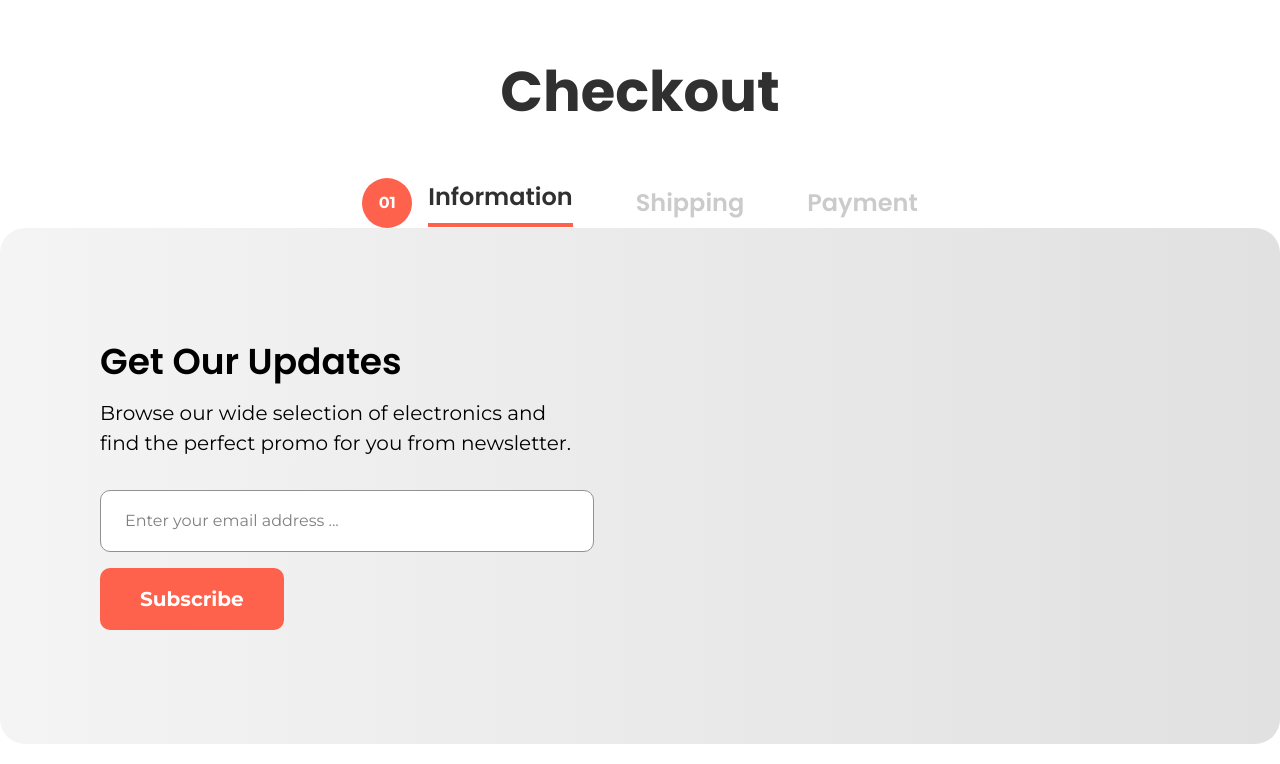
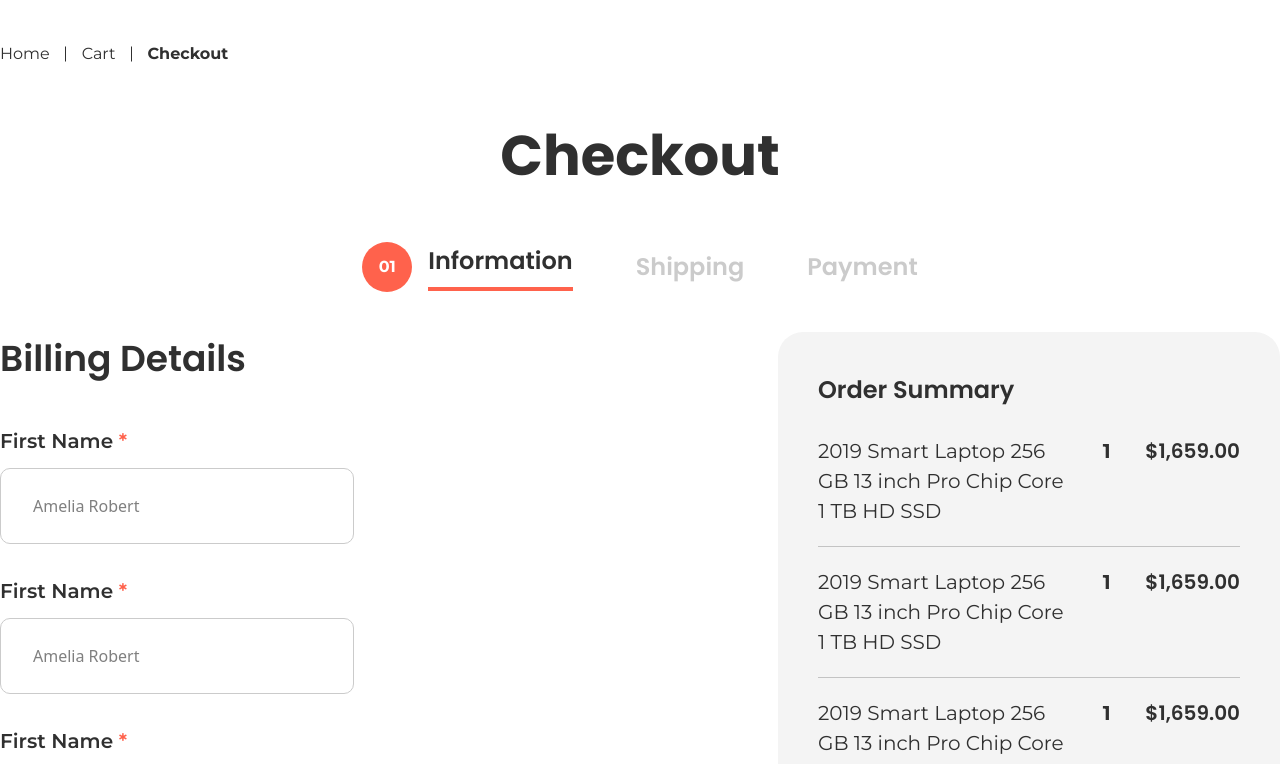
Before and after one commit to nazmulalamdev/eshop, a React (Vite) app: page /checkout in a window 1280 px wide. Shown: the part 301-1065 px from the top of the page. Built offline with nearby package versions, Linux system fonts and the light colour scheme; no server answers.

Commit message:
checkout

```diff
--- /dev/null
+++ b/src/components/Box.jsx
@@ -0,0 +1,32 @@
+import React from "react";
+
+const Box = ({ inputtype, placeholder, type }) => {
+  return (
+    <>
+      <div>
+        <label
+          htmlFor=""
+          className="font-['Montserrat'] font-semibold text-[20px] text-[#303030]"
+        >
+          {inputtype} <span className="text-[#FF624C]">*</span>
+        </label>{" "}
+        <br />
+        {type == "textarea" ? (
+          <textarea
+            type="text"
+            placeholder={placeholder}
+            className="w-full px-8 py-[25px] border border-solid border-[#CBCBCB] rounded-[10px] mt-3"
+          />
+        ) : (
+          <input
+            type="text"
+            placeholder={placeholder}
+            className="w-full px-8 py-[25px] border border-solid border-[#CBCBCB] rounded-[10px] mt-3"
+          />
+        )}
+      </div>
+    </>
+  );
+};
+
+export default Box;
--- a/src/pages/CheckoutPage.jsx
+++ b/src/pages/CheckoutPage.jsx
@@ -1,5 +1,7 @@
 import { useState } from "react";
 import Container from "../components/commonLayout/Container";
+import Box from "../components/Box";
+import Button from "../components/Button";
 
 const CheckoutPage = () => {
   const [active, setActive] = useState("info");
@@ -7,7 +9,7 @@ const CheckoutPage = () => {
   return (
     <>
       <Container>
-        <div className="flex items-center gap-8 mb-12 text-common">
+        <div className="flex items-center gap-8 mb-12 text-common mt-16">
           <span className="relative after:absolute after:content-[''] after:w-[1px] after:h-[15px] after:bg-[#303030] after:top-1/2 after:-translate-y-1/2 after:-right-4">
             Home
           </span>
@@ -79,6 +81,120 @@ const CheckoutPage = () => {
             </div>
           </div>
         </div>
+        <div className="flex gap-[56px] mt-10 mb-20">
+          <div className="w-[57.24%]">
+            <h3 className="font-['Poppins'] font-semibold text-[36px] text-[#303030] mb-10">
+              Billing Details
+            </h3>
+            <div className="flex flex-wrap gap-x-4 gap-y-8">
+              <div className="w-[49%]">
+                <Box inputtype="First Name" placeholder="Amelia Robert" />
+              </div>
+              <div className="w-[49%]">
+                <Box inputtype="First Name" placeholder="Amelia Robert" />
+              </div>
+              <div className="w-[49%]">
+                <Box inputtype="First Name" placeholder="Amelia Robert" />
+              </div>
+              <div className="w-[49%]">
+                <Box inputtype="First Name" placeholder="Amelia Robert" />
+              </div>
+              {/* ...... */}
+              <div className="w-full">
+                <Box inputtype="First Name" placeholder="Amelia Robert" />
+              </div>
+
+              <div className="w-[49%]">
+                <Box inputtype="First Name" placeholder="Amelia Robert" />
+              </div>
+              <div className="w-[49%]">
+                <Box inputtype="First Name" placeholder="Amelia Robert" />
+              </div>
+              <div className="w-[49%]">
+                <Box inputtype="First Name" placeholder="Amelia Robert" />
+              </div>
+              <div className="w-[49%]">
+                <Box inputtype="First Name" placeholder="Amelia Robert" />
+              </div>
+              <div className="w-full">
+                <Box
+                  inputtype="First Name"
+                  placeholder="Amelia Robert"
+                  type="textarea"
+                />
+              </div>
+            </div>
+          </div>
+          <div className="w-[39.8%]">
+            <div className="bg-[#F4F4F4] rounded-[25px] p-10">
+              <h3 className="font-['Poppins'] font-semibold text-[24px] text-[#303030] mb-7">
+                Order Summary
+              </h3>
+              <div className="flex justify-between font-['Montserrat'] text-[20px] text-[#303030] border-b border-solid border-[#C3C3C3] pb-5 mt-5">
+                <div className="w-[250px]">
+                  <p className="font-normal">
+                    2019 Smart Laptop 256 GB 13 inch Pro Chip Core 1 TB HD SSD
+                  </p>
+                </div>
+                <div className="font-bold">1</div>
+                <div className="font-['Poppins'] font-semibold">$1,659.00</div>
+              </div>
+              <div className="flex justify-between font-['Montserrat'] text-[20px] text-[#303030] border-b border-solid border-[#C3C3C3] pb-5 mt-5">
+                <div className="w-[250px]">
+                  <p className="font-normal">
+                    2019 Smart Laptop 256 GB 13 inch Pro Chip Core 1 TB HD SSD
+                  </p>
+                </div>
+                <div className="font-bold">1</div>
+                <div className="font-['Poppins'] font-semibold">$1,659.00</div>
+              </div>
+              <div className="flex justify-between font-['Montserrat'] text-[20px] text-[#303030] border-b border-solid border-[#C3C3C3] pb-5 mt-5">
+                <div className="w-[250px]">
+                  <p className="font-normal">
+                    2019 Smart Laptop 256 GB 13 inch Pro Chip Core 1 TB HD SSD
+                  </p>
+                </div>
+                <div className="font-bold">1</div>
+                <div className="font-['Poppins'] font-semibold">$1,659.00</div>
+              </div>
+              <div className="flex justify-between font-['Montserrat'] text-[20px] text-[#303030] border-b border-solid border-[#C3C3C3] pb-5 mt-5">
+                <div className="w-[250px]">
+                  <p className="font-normal">
+                    2019 Smart Laptop 256 GB 13 inch Pro Chip Core 1 TB HD SSD
+                  </p>
+                </div>
+                <div className="font-bold">1</div>
+                <div className="font-['Poppins'] font-semibold">$1,659.00</div>
+              </div>
+              <div className="flex justify-between font-['Montserrat'] text-[20px] text-[#303030] border-b border-solid border-[#C3C3C3] pb-5 mt-5">
+                <div className="w-[250px]">
+                  <p className="font-normal">
+                    2019 Smart Laptop 256 GB 13 inch Pro Chip Core 1 TB HD SSD
+                  </p>
+                </div>
+                <div className="font-bold">1</div>
+                <div className="font-['Poppins'] font-semibold">$1,659.00</div>
+              </div>
+              <div className="flex justify-between font-['Montserrat'] text-[20px] text-[#303030] mt-5 mb-12">
+                <div className="w-[250px]">
+                  <p className="font-normal">
+                    Shipping Fee <span></span>
+                  </p>
+                </div>
+                <div className="font-bold">1</div>
+              </div>
+              <div className="bg-white rounded-[10px] p-6">
+                <div className="flex justify-between items-center font-['Montserrat'] font-bold text-[#303030] mb-6">
+                  <p className="text-base">Total</p>
+                  <span className="text-[20px]">$4,999.00</span>
+                </div>
+                <button className="w-full bg-[#FF624C] rounded-[10px] py-6 text-white font-['Montserrat'] font-bold text-[20px] cursor-pointer">
+                  Order Now
+                </button>
+              </div>
+            </div>
+          </div>
+        </div>
       </Container>
     </>
   );
```
